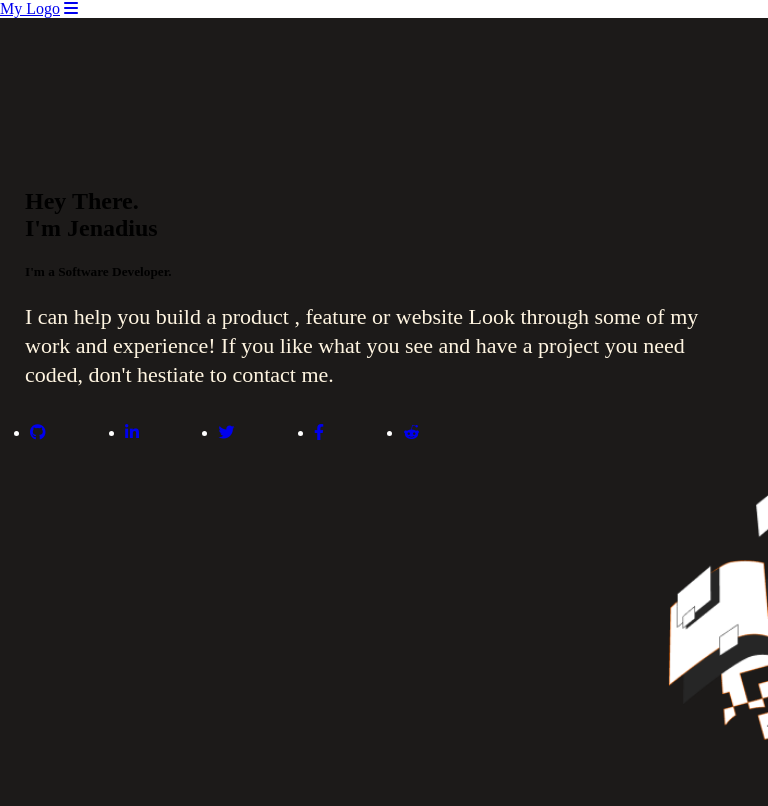
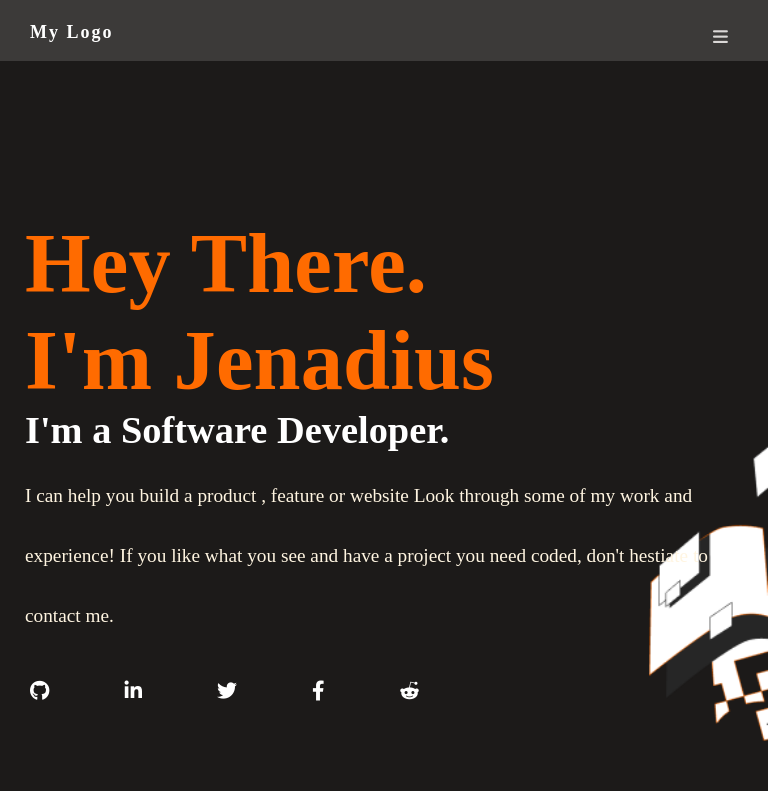
Before and after one commit to jenadiusnicholaus/my_portifolio_site, a website: page index.html in a window 768 px wide. Shown: the top 806 px of the page. Drawn offline with Linux system fonts and the light colour scheme.

Commit message:
Upadete CSS files

```diff
--- a/assets/css/smallscreen.css
+++ b/assets/css/smallscreen.css
@@ -1,14 +1,104 @@
-
-@media screen and (max-width: 600px) {
-  body {
-    margin: 0;
-    background-color: rgb(255, 255, 255);
+/* For Tablet View */
+@media screen and (min-device-width: 604px) and  (max-device-width: 1024px) {
+  .header {
+    background-color: #3c3a39;
+    padding-bottom: 15px;
+    height: 5.7%;
+    width: 100%;
+    position: fixed;
+    top: 0;
+    flex-direction: row;
+    display: flex;
+    justify-content: space-between;
+    align-items: center;
   }
 
-  html {
-    font-family: serif;
+  .logo {
+    font-weight: bold;
+    padding-top: 20px;
+    padding-left: 30px;
+    letter-spacing: 2px;
+    font-size: 18px;
+    color: #fff;
+    text-decoration-line: none;
+    margin-bottom: 0;
   }
 
+  .icon {
+    padding-top: 20px;
+    height: 10px;
+    color: #dbd8d7;
+    width: 30px;
+    font-size: 17px;
+    padding-right: 25px;
+  }
+
+  .hero {
+    border: 0;
+    height: 100vh;
+    padding: 150px 30px 0 25px;
+    background-color: #1c1a19;
+    background-repeat: no-repeat;
+    background-position: bottom right;
+    background-size: 23vh;
+    background-position-y: 300px;
+    background-image: url("../img/mvector.png");
+  }
+
+  .hero h1 {
+    letter-spacing: 0.17px;
+    font-style: normal;
+    padding: 0;
+    font-size: 11vw;
+    color: #ff6b00;
+    font-weight: bold;
+    padding-top: 10px;
+    margin-bottom: 0;
+    padding-bottom: 0;
+  }
+
+  .hero h5 {
+    margin-top: 5px;
+    font-size: 5vw;
+    margin-bottom: 0;
+    color: #fff;
+    line-height: 32px;
+  }
+
+  .hero p {
+    margin-top: 20px;
+    font-size: 27px;
+    color: #fff5e1;
+    line-height: 60px;
+  }
+
+  .link-container {
+    width: 50.7vw;
+    margin-top: 24px;
+    padding: 10.6px 20px 100px 5px;
+    color: #fff;
+    display: flex;
+    flex-direction: row;
+    justify-content: space-between;
+  }
+
+  .link-container li {
+    list-style-type: none;
+  }
+
+  .link-container li a {
+    font-size: 20px;
+    font-weight: bold;
+    color: #fff;
+  }
+
+  .link-container a:hover {
+    color: #3d6da5;
+  }
+}
+
+/* For Mobile portrait View */
+@media screen and (max-width: 604px) {
   .header {
     background-color: #3c3a39;
     padding-bottom: 15px;
@@ -45,12 +135,12 @@
   .hero {
     border: 0;
     height: 100%;
-    padding: 120px 30px 0 24px;
+    padding: 180px 30px 100px 24px;
     background-color: #1c1a19;
     background-repeat: no-repeat;
     background-position: bottom right;
     background-size: 20vh;
-    background-position-y: 270px;
+    background-position-y: 300px;
     background-image: url("../img/mvector.png");
   }
 
@@ -102,7 +192,6 @@
   }
 
   .link-container a:hover {
-    font-size: 25px;
     color: #3d6da5;
   }
 
@@ -113,47 +202,75 @@
   }
 }
 
-@media screen and (min-width: 326px) {
+/* only on iphone 5 s/SE  */
+@media screen and (min-device-width: 320px) {
   .hero {
-    border: 0;
-    height: 100vh;
-    padding: 150px 30px 0 25px;
-    background-color: #1c1a19;
-    background-repeat: no-repeat;
-    background-position: bottom right;
-    background-size: 20vh;
-    background-position-y: 330px;
-    background-image: url("../img/mvector.png");
+    height: 90vh;
+    padding: 90px 30px 0 25px;
+    background-size: 23vh;
+    background-position-y: 240px;
   }
 
   .hero p {
-    margin-top: 5px;
-    font-size: 22px;
-    color: #fff5e1;
-    line-height: 29px;
-  }
-
-  .link-container {
-    width: 50.7vw;
-    margin-top: 24px;
-    padding: 10.6px 20px 100px 5px;
-    color: #fff;
-    display: flex;
-    flex-direction: row;
-    justify-content: space-between;
+    font-size: 19px;
   }
 }
 
-@media screen and (max-width: 600px) {
+/* Only on iphone 6/7/8  */
+@media screen and (min-width: 375px) {
   .hero {
-    border: 0;
-    height: 70vh;
-    padding: 150px 30px 0 25px;
-    background-color: #1c1a19;
-    background-repeat: no-repeat;
-    background-position: bottom right;
+    height: 82vh;
+    padding: 134.5px 30px 0 25px;
     background-size: 24vh;
-    background-position-y: 260px;
-    background-image: url("../img/mvector.png");
+    background-position-y: 270px;
+  }
+
+  .hero p {
+    font-size: 19.3px;
   }
 }
+
+/* only on pexel 2 XL wi the hight of 823 */
+@media screen and (min-width: 411px) and (min-device-height: 823px) {
+  .hero {
+    height: 100%;
+    padding: 150px 30px 120px 25px;
+    background-size: 26vh;
+    background-position-y: 222px;
+  }
+
+  .hero p {
+    font-size: 20.3px;
+  }
+}
+
+/* for iPad  pro */
+@media (min-device-height: 1024px) and (max-device-width: 1366px) {
+  .hero {
+    padding: 200px 34px 120px 35px;
+    background-size: 26vh;
+    background-position-y: 300px;
+  }
+
+  .hero h1 {
+    letter-spacing: 0.17px;
+    color: #ff6b00;
+  }
+
+  .hero h5 {
+    margin-top: 23px;
+    font-size: 5vw;
+    margin-bottom: 0;
+    color: #fff;
+    line-height: 32px;
+  }
+
+  .hero p {
+    line-height: 50px;
+    font-size: 33.3px;
+  }
+
+  .link-container li a {
+    font-size: 40px;
+  }
+}
--- a/assets/css/widescreen.css
+++ b/assets/css/widescreen.css
@@ -1,13 +1,8 @@
 body {
   margin: 0;
-  background-color: white;
+  background-color: rgb(255, 255, 255);
 }
 
-/* .header {
-  margin-top: 0;
-  height: 4%;
-  width: 100%;
-  background-color: rgb(59, 57, 57);
-  color: white;
-  padding-bottom: 10px;
-} */
+html {
+  font-family: serif;
+}
```
